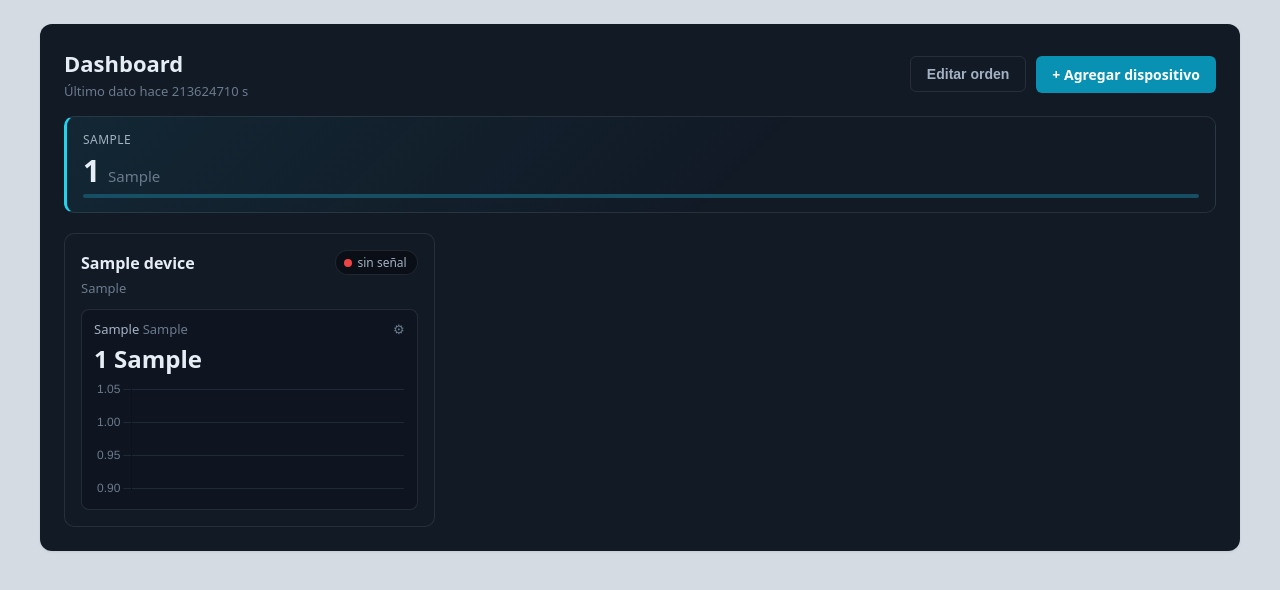
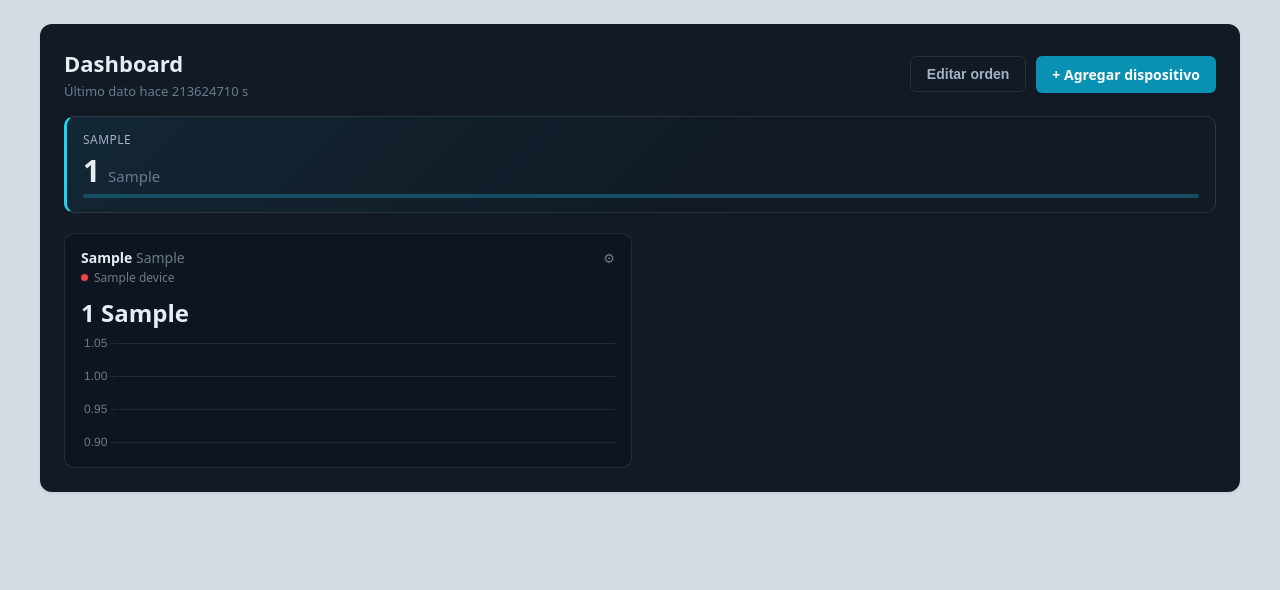
Before and after one commit to P3jelagarto/iot, a Django app: page /monitoring/ in a window 1280 px wide. Shown: the part 49-639 px from the top of the page. Run offline with Django 5.2, Linux system fonts and the light colour scheme; a user stored in the database is signed in; tables that the repository leaves empty hold one stand-in row (values such as "Sample post"); grey boxes marked "Sample" are stand-in pictures; some libraries are stand-ins or nearby versions.

Commit message:
Dashboard: cada gadget es una tarjeta suelta
Los gadgets ya no van agrupados dentro de una tarjeta por dispositivo: todos
viven en una sola grilla y se pueden arrastrar a cualquier lugar. Cada
tarjeta muestra el nombre del equipo con un punto de estado (en línea / sin
señal). El estanque y el gráfico de línea ocupan dos columnas.

Co-Authored-By: Claude Opus 5.5 (1M context) <noreply@anthropic.com>
Claude-Session: https://claude.ai/code/session_01R4mjhYJwY8hfYqDZaM6uAf

```diff
--- a/backend/monitoring/static/monitoring/css/dashboard.css
+++ b/backend/monitoring/static/monitoring/css/dashboard.css
@@ -160,38 +160,6 @@ h1 {
   margin-bottom: 16px;
 }
 
-.device-grid {
-  display: grid;
-  grid-template-columns: repeat(auto-fill, minmax(340px, 1fr));
-  gap: 20px;
-  align-items: start;
-}
-
-.device-card {
-  background: var(--surface-1);
-  border: 1px solid var(--border);
-  border-radius: 10px;
-  padding: 16px;
-}
-
-.device-card header {
-  display: flex;
-  align-items: center;
-  justify-content: space-between;
-  margin-bottom: 4px;
-}
-
-.device-card h2 {
-  font-size: 16px;
-  margin: 0;
-}
-
-.device-card .location {
-  color: var(--text-muted);
-  font-size: 13px;
-  margin: 0 0 12px 0;
-}
-
 .badge {
   display: inline-flex;
   align-items: center;
@@ -221,23 +189,58 @@ h1 {
   background: var(--status-critical);
 }
 
-.sensor-grid {
+/* Cada gadget es una tarjeta suelta en una sola grilla. */
+.gadget-grid {
   display: grid;
-  grid-template-columns: repeat(auto-fill, minmax(200px, 1fr));
-  gap: 12px;
+  grid-template-columns: repeat(auto-fill, minmax(240px, 1fr));
+  gap: 16px;
+  align-items: start;
 }
 
 .sensor-card {
   border: 1px solid var(--border);
-  border-radius: 8px;
-  padding: 10px 12px;
+  border-radius: 10px;
+  padding: 14px 16px;
   background: rgba(10, 15, 23, 0.35);
   transition: border-color 0.2s ease, background 0.2s ease;
 }
 
+.gadget-device {
+  display: flex;
+  align-items: center;
+  gap: 6px;
+  margin: 0 0 10px;
+  color: var(--text-muted);
+  font-size: 12px;
+}
+
+.status-dot {
+  width: 7px;
+  height: 7px;
+  border-radius: 50%;
+  flex-shrink: 0;
+  background: var(--text-muted);
+}
+
+.status-dot.online {
+  background: var(--status-good);
+  animation: pulse 2s ease-out infinite;
+}
+
+.status-dot.offline {
+  background: var(--status-critical);
+}
+
 .sensor-card[data-widget-type="tank"],
 .sensor-card[data-widget-type="line_chart"] {
-  grid-column: 1 / -1;
+  grid-column: span 2;
+}
+
+@media (max-width: 600px) {
+  .sensor-card[data-widget-type="tank"],
+  .sensor-card[data-widget-type="line_chart"] {
+    grid-column: auto;
+  }
 }
 
 .sensor-card.alarm {
@@ -253,10 +256,10 @@ h1 {
 }
 
 .sensor-card h3 {
-  font-size: 13px;
-  font-weight: 500;
-  color: var(--text-secondary);
-  margin: 0 0 4px 0;
+  font-size: 14px;
+  font-weight: 600;
+  color: var(--text-primary);
+  margin: 0 0 2px 0;
   text-transform: none;
 }
 
@@ -405,19 +408,11 @@ h1 {
   font-size: 13px;
 }
 
-.editing-order .device-card,
 .editing-order .sensor-card {
   cursor: grab;
   user-select: none;
-}
-
-.editing-order .device-card {
   border-style: dashed;
   border-color: rgba(34, 211, 238, 0.45);
-}
-
-.editing-order .sensor-card {
-  border-style: dashed;
 }
 
 /* Mientras se ordena, los controles no deben dispararse con un clic. */
--- a/backend/monitoring/static/monitoring/js/dashboard.js
+++ b/backend/monitoring/static/monitoring/js/dashboard.js
@@ -246,24 +246,18 @@
       });
 
       data.devices.forEach((dev) => {
-        const card = document.querySelector(`.device-card[data-device-id="${dev.id}"]`);
-        if (!card) return;
-        const badge = card.querySelector('[data-role="status-badge"]');
-        if (!badge) return;
-
-        if (!dev.last_seen_at) {
-          badge.textContent = "sin datos";
-          badge.className = "badge";
-          return;
+        let status = "";
+        let label = "sin datos";
+        if (dev.last_seen_at) {
+          const ageSeconds = (serverNow - new Date(dev.last_seen_at).getTime()) / 1000;
+          const online = ageSeconds <= ONLINE_THRESHOLD_SECONDS;
+          status = online ? "online" : "offline";
+          label = online ? "en línea" : "sin señal";
         }
-        const ageSeconds = (serverNow - new Date(dev.last_seen_at).getTime()) / 1000;
-        if (ageSeconds <= ONLINE_THRESHOLD_SECONDS) {
-          badge.textContent = "en línea";
-          badge.className = "badge online";
-        } else {
-          badge.textContent = "sin señal";
-          badge.className = "badge offline";
-        }
+        document.querySelectorAll(`[data-role="status-dot"][data-device-id="${dev.id}"]`).forEach((dot) => {
+          dot.className = `status-dot ${status}`.trim();
+          dot.title = label;
+        });
       });
     } catch (err) {
       console.error("Polling failed", err);
@@ -321,10 +315,7 @@
   const sortables = [];
 
   function currentOrder() {
-    return {
-      devices: [...root.querySelectorAll(".device-card")].map((el) => el.dataset.deviceId),
-      sensors: [...root.querySelectorAll(".sensor-card")].map((el) => el.dataset.sensorId),
-    };
+    return { sensors: [...root.querySelectorAll(".sensor-card")].map((el) => el.dataset.sensorId) };
   }
 
   async function saveOrder() {
@@ -343,11 +334,7 @@
 
   function startEditing() {
     const options = { animation: 180, ghostClass: "sortable-ghost", chosenClass: "sortable-chosen" };
-    sortables.push(new Sortable(root, { ...options, draggable: ".device-card" }));
-    // Cada gadget se mueve solo dentro de su propio dispositivo.
-    root.querySelectorAll(".sensor-grid").forEach((grid) => {
-      sortables.push(new Sortable(grid, { ...options, draggable: ".sensor-card" }));
-    });
+    sortables.push(new Sortable(root, { ...options, draggable: ".sensor-card" }));
     root.classList.add("editing-order");
     orderHint.hidden = false;
     orderToggle.textContent = "Guardar orden";
--- a/backend/monitoring/templates/monitoring/dashboard.html
+++ b/backend/monitoring/templates/monitoring/dashboard.html
@@ -9,7 +9,7 @@
   </div>
   {% if user_role != "viewer" %}
   <div class="page-actions">
-    <span class="order-hint" data-role="order-hint" hidden>Arrastra las tarjetas y los gadgets para ordenarlos</span>
+    <span class="order-hint" data-role="order-hint" hidden>Arrastra los gadgets para ordenarlos</span>
     <button type="button" class="btn-secondary" data-role="order-toggle">Editar orden</button>
     <a class="btn" href="{% url 'monitoring:device-create' %}">+ Agregar dispositivo</a>
   </div>
@@ -44,21 +44,11 @@
 {% endlocalize %}
 {% endif %}
 
-<div id="dashboard-root" class="device-grid"
+<div id="dashboard-root" class="gadget-grid"
      data-api-url="{% url 'monitoring:api-latest' %}"
      data-command-url-template="{% url 'monitoring:sensor-command' 0 %}"
      data-order-url="{% url 'monitoring:dashboard-order' %}">
-  {% for device in devices %}
-    <section class="device-card" data-device-id="{{ device.id }}">
-      <header>
-        <h2>{{ device.name }}</h2>
-        <span class="badge" data-role="status-badge">sin datos</span>
-      </header>
-      {% if device.location %}<p class="location">{{ device.location }}</p>{% endif %}
-      <div class="sensor-grid">
-        {% for sensor in device.sensors.all %}
-          {% if sensor.is_active %}
-          {% with widget=sensor.get_widget %}
+  {% for sensor, widget in gadgets %}
     <div class="sensor-card" data-sensor-id="{{ sensor.id }}" data-widget-type="{{ widget.widget_type }}">
       <div class="sensor-card-header">
         <h3>{{ sensor.label }} <span class="unit">{{ sensor.unit }}</span></h3>
@@ -66,6 +56,10 @@
         <a class="gadget-config-link" href="{% url 'monitoring:sensor-widget-edit' sensor.id %}" title="Configurar gadget">⚙</a>
         {% endif %}
       </div>
+      <p class="gadget-device">
+        <span class="status-dot" data-role="status-dot" data-device-id="{{ sensor.device_id }}" title="sin datos"></span>
+        {{ sensor.device.name }}
+      </p>
 
       {% localize off %}
       {% if widget.widget_type == "line_chart" %}
@@ -137,11 +131,6 @@
       {% endif %}
       {% endlocalize %}
     </div>
-          {% endwith %}
-          {% endif %}
-        {% endfor %}
-      </div>
-    </section>
   {% empty %}
     <p class="empty-state">
       No hay dispositivos activos todavía.
--- a/backend/monitoring/views.py
+++ b/backend/monitoring/views.py
@@ -51,15 +51,18 @@ def dashboard(request):
     )
 
     seed_data = {}
-    featured = []
+    gadgets = []
     for device in devices:
         for sensor in device.sensors.all():
             readings = list(sensor.readings.order_by("-timestamp")[:SEED_READINGS_COUNT])
             readings.reverse()
             seed_data[sensor.id] = [{"t": r.timestamp.isoformat(), "v": r.value} for r in readings]
-            widget = sensor.get_widget()
-            if widget.featured:
-                featured.append((sensor, widget))
+            gadgets.append((sensor, sensor.get_widget()))
+
+    # Cada gadget es una tarjeta suelta: el orden es global en todo el dashboard
+    # (y a igual posición, se agrupan por dispositivo).
+    gadgets.sort(key=lambda item: item[1].position)
+    featured = [item for item in gadgets if item[1].featured]
 
     # Indicadores: primero las mediciones, después los estados (botones y LEDs).
     state_types = {Widget.TYPE_BUTTON, Widget.TYPE_LED}
@@ -68,6 +71,7 @@ def dashboard(request):
     context = {
         "devices": devices,
         "seed_data": seed_data,
+        "gadgets": gadgets,
         "featured": featured,
     }
     return render(request, "monitoring/dashboard.html", context)
@@ -78,7 +82,7 @@ def dashboard(request):
 def dashboard_order(request):
     """Guarda el orden de tarjetas y gadgets que se arrastró en el dashboard.
 
-    Body: {"devices": [id, ...], "sensors": [id, ...]} en el orden nuevo."""
+    Body: {"sensors": [id, ...]} en el orden nuevo (también acepta "devices")."""
     try:
         body = json.loads(request.body)
         device_ids = [int(pk) for pk in body.get("devices", [])]
```
Lines whose indentation alone changed are shown as unchanged.
